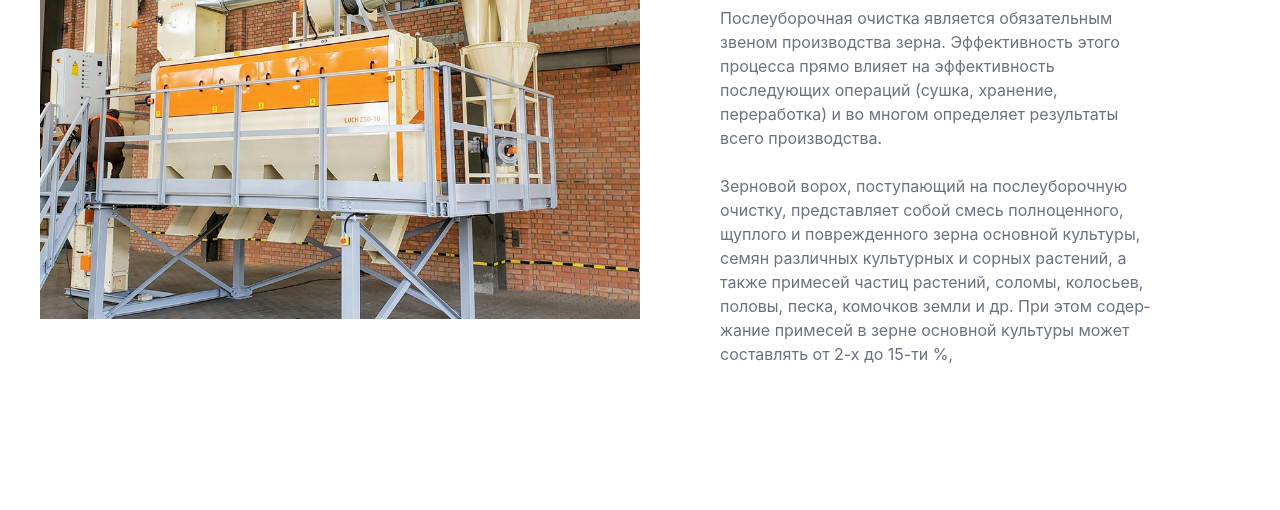
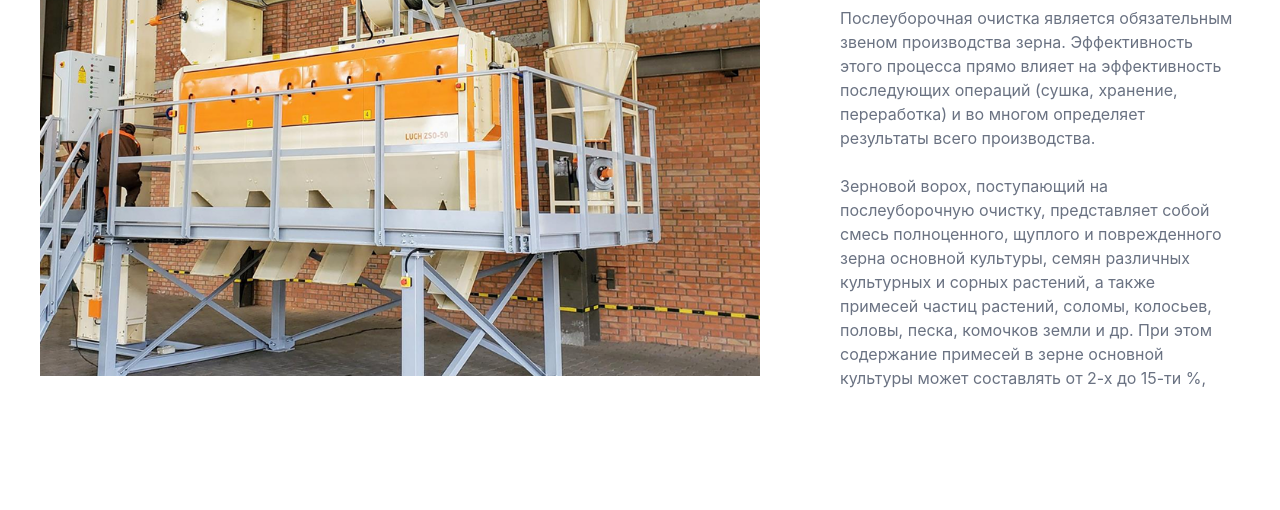
Before and after one commit to nozimnegmatov0010/teamwork4, a website: page src/page2.html in a window 1280 px wide. Shown: the part 290-800 px from the top of the page. Drawn offline with nearby package versions, Linux system fonts and the light colour scheme; files that its build step writes are made by us from their sources.

Commit message:
page 2 section 1

```diff
--- a/src/page2.html
+++ b/src/page2.html
@@ -15,7 +15,7 @@
 
 <section class="flex justify-between p-10 max-w-325 overflow-x-hidden m-auto flex-col lg:flex-row gap-10 lg:gap-0 items-center">
 
-<img class="lg:w-[50%] w-full" src="./image/image 13 (1).png" alt="">
+<img class="lg:w-[60%] w-full" src="./image/image 13 (1).png" alt="">
 
 <div class="p-20">
     <h1>Главная / Комплексные решения / <br>
```
